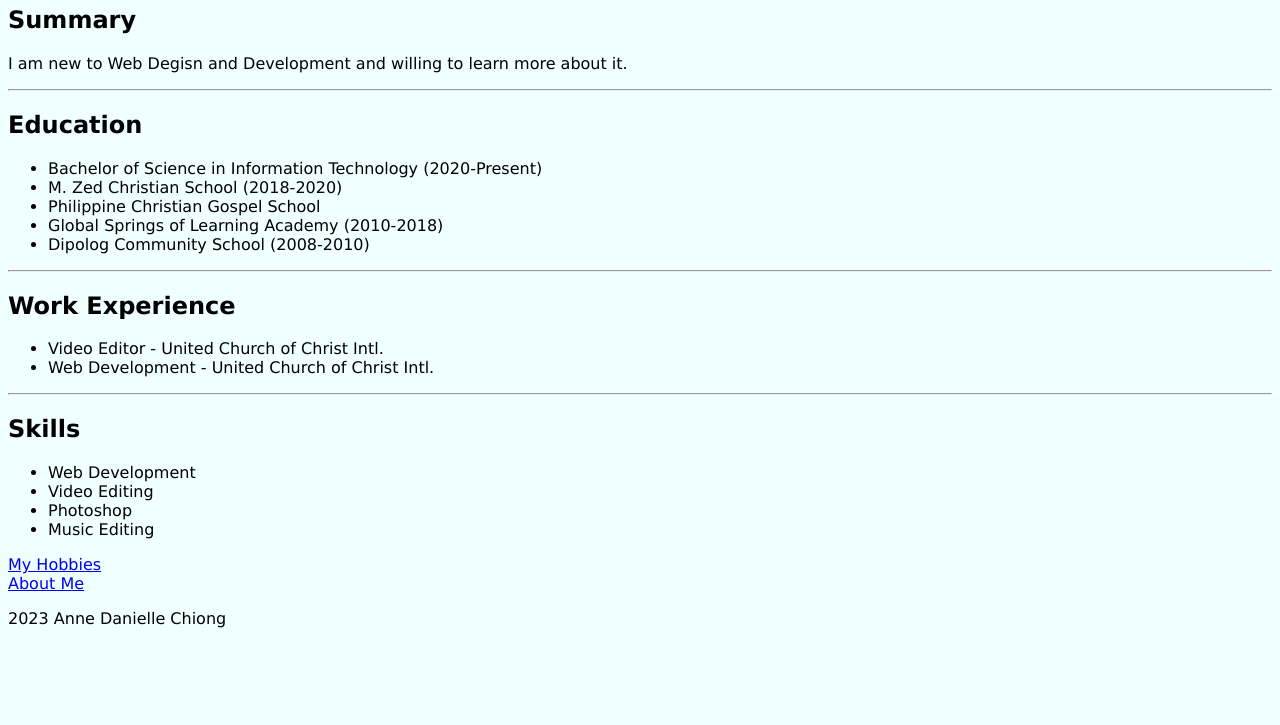
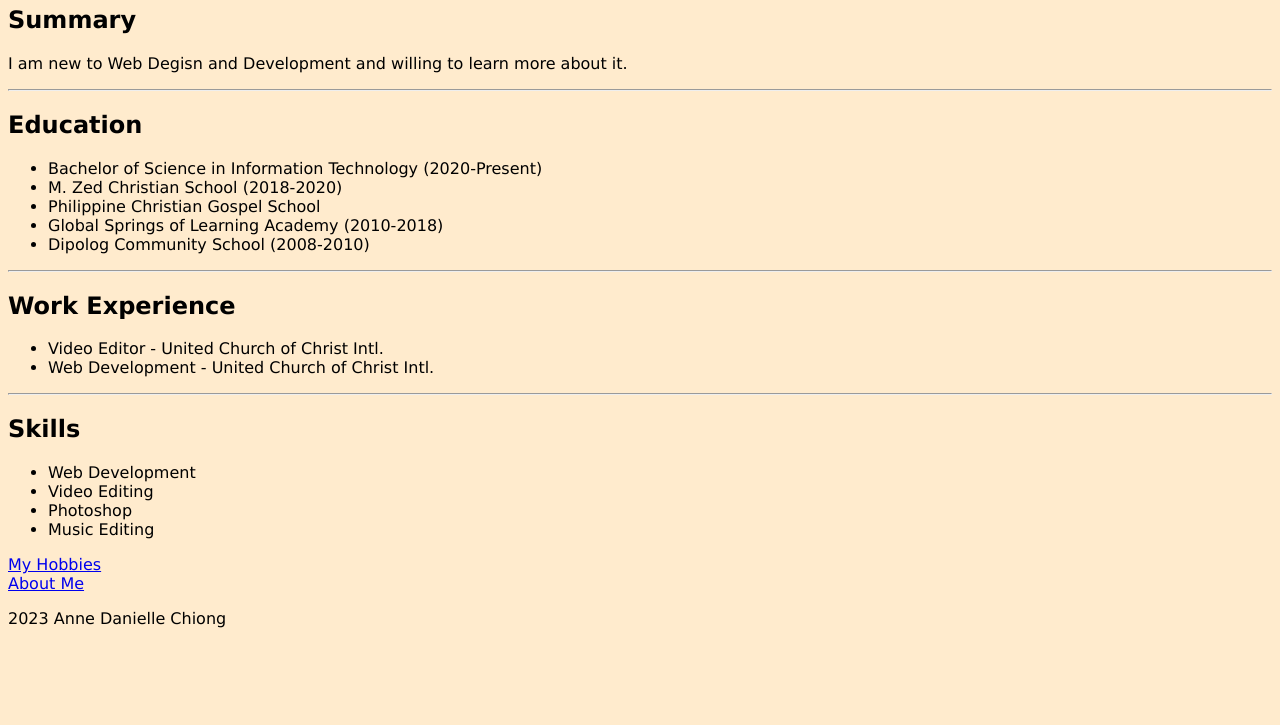
Before and after one commit to andchiong/onlineresume, a plain HTML site: page index.html in a window 1280 px wide. Shown: the part 75-800 px from the top of the page. Drawn offline with Linux system fonts and the light colour scheme.

Commit message:
Changed background color and font type

```diff
--- a/index.html
+++ b/index.html
@@ -6,7 +6,7 @@
     <link rel="icon" href="favicon.ico">
     <title>Document</title>
 </head>
-<body style="background-color:azure; font-family:'Lucida Sans', 'Lucida Sans Regular', 'Lucida Grande', 'Lucida Sans Unicode', Geneva, Verdana, sans-serif"></body>
+<body style="background-color:blanchedalmond; font-family:'Lucida Sans', 'Lucida Sans Regular', 'Lucida Grande', 'Lucida Sans Unicode', Geneva, Verdana, sans-serif">
     <h1>Anne Danielle Lim Chiong</h1>
     <h2>Summary</h2>
     <p>I am new to Web Degisn and Development and willing to learn more about it.</p>
```
